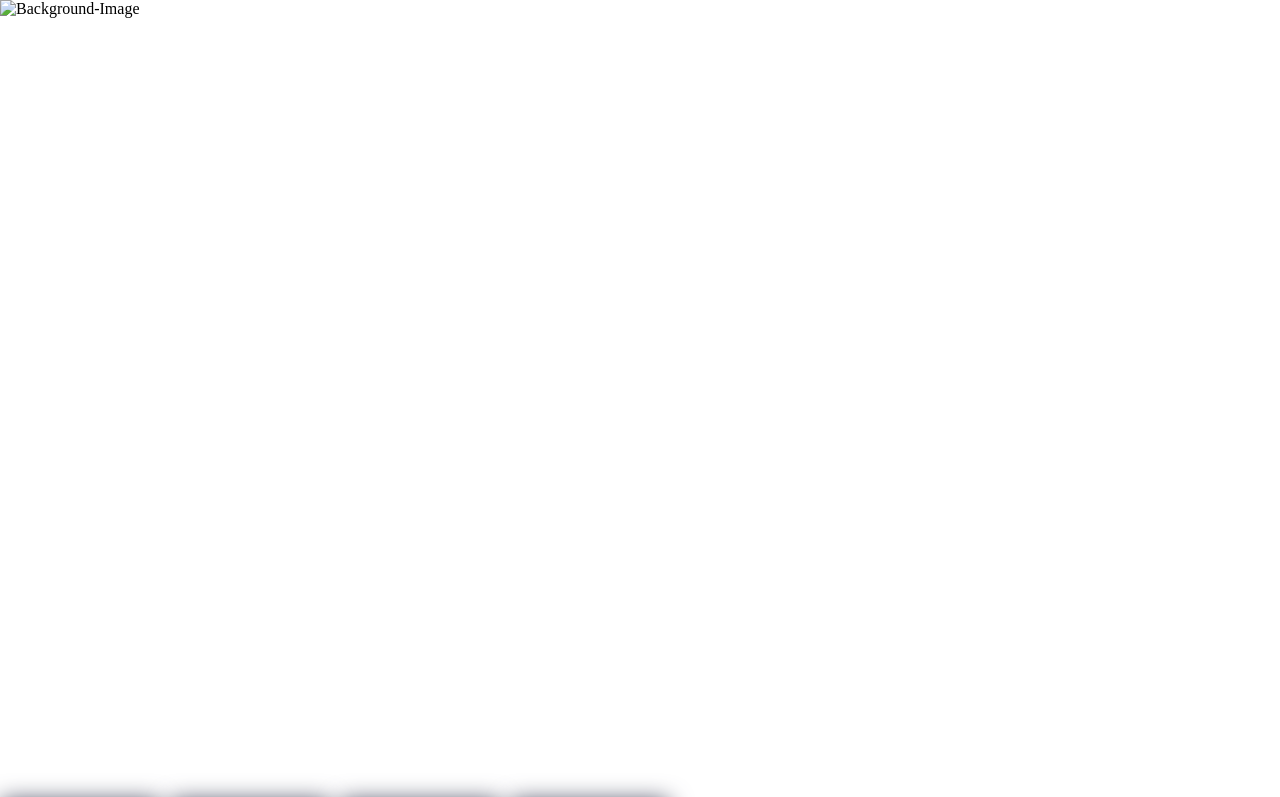
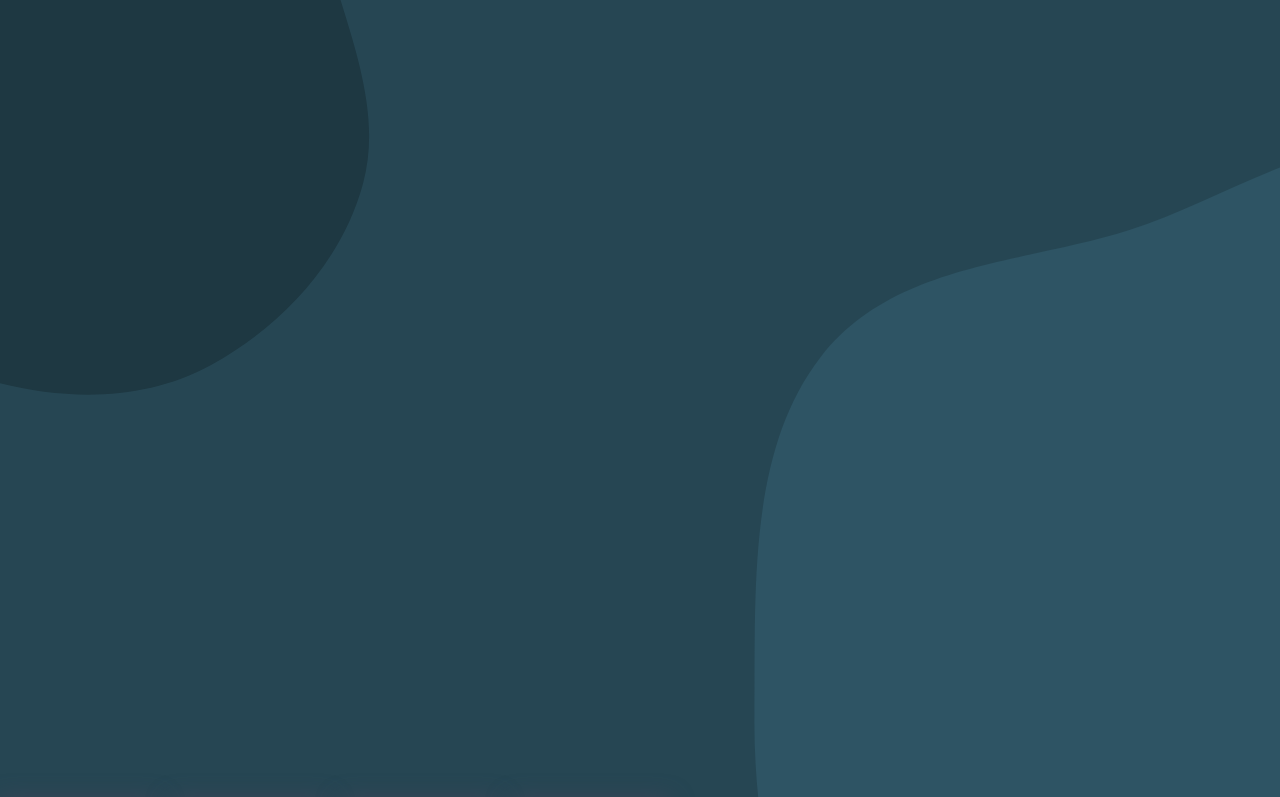
Before and after one commit to TheMozzarellaCat/Random-project, a plain HTML site: page index.html in a window 1280 px wide. Shown: the top 797 px of the page. Drawn offline with Linux system fonts and the light colour scheme; the site is published under a folder, as on GitHub Pages, so addresses that start at the root find nothing.

Commit message:
github with images not working

```diff
--- a/index.html
+++ b/index.html
@@ -8,7 +8,7 @@
     <script src="script.js" defer></script>
   </head>
   <body>
-    <img src="/images/SimpleShiny.svg" alt="Background-Image">
+    <img src="images/SimpleShiny.svg" alt="Background-Image">
         <div class="game-container"></div>
         <div class="won-container">
             <button onclick="initialize()">Play Again</button>
--- a/scss/style.scss
+++ b/scss/style.scss
@@ -10,7 +10,6 @@ img{
     height: 100vh;
     width: 100%;
     user-select: none;
-    background-image: url(/images/SimpleShiny.svg);
 }
     .game-container{
         display: grid;
```
Also changed, not shown: css/style.css, 1 other file.
